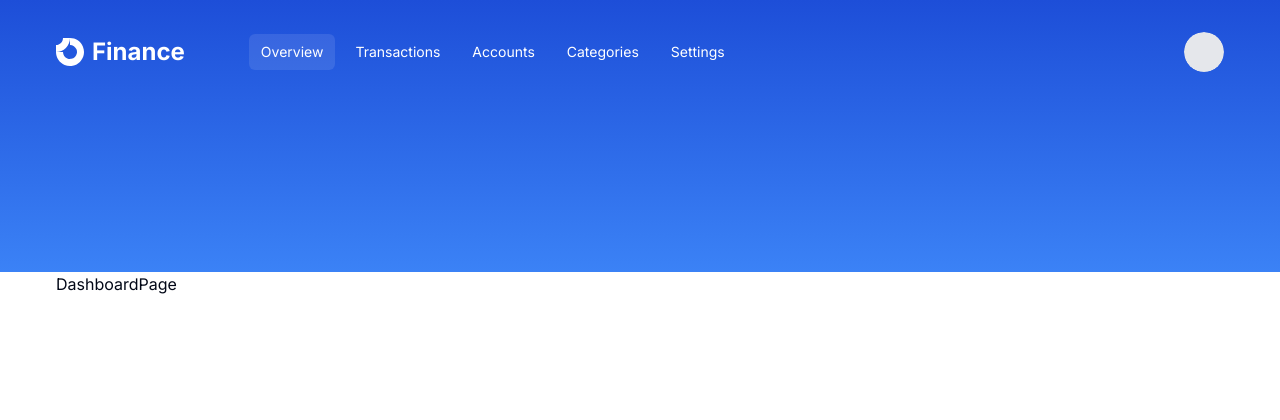
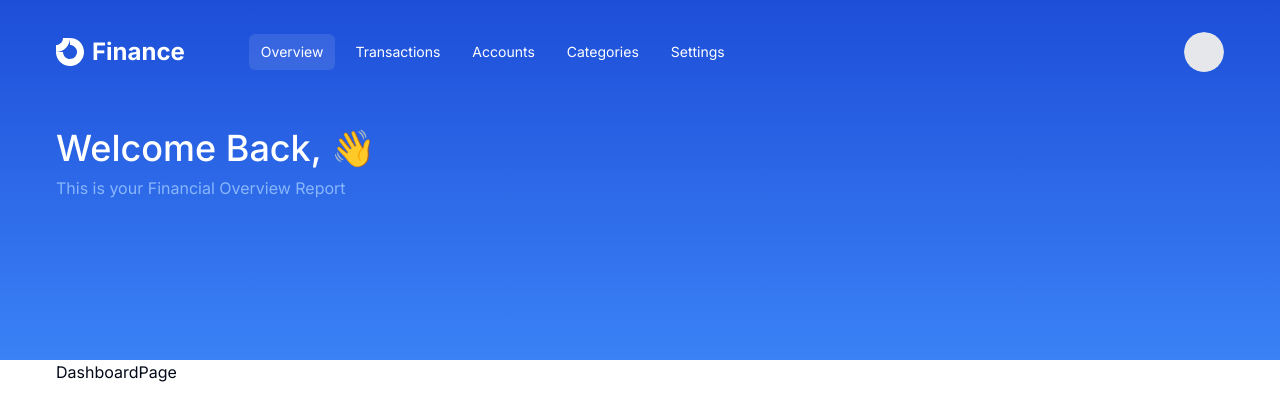
Before and after one commit to sakilk130/finance-app, a Next.js app in the folder web/: page / in a window 1280 px wide. Shown: the top 420 px of the page. Built offline with nearby package versions, Linux system fonts and the light colour scheme.

Commit message:
feat: web: welcome message component

```diff
--- a/web/components/header.tsx
+++ b/web/components/header.tsx
@@ -3,6 +3,7 @@ import React from 'react';
 import { HeaderLogo } from './header-logo';
 import { Navigation } from './navigation';
 import { UserMenu } from './user-menu';
+import { WelcomeMsg } from './welcome-msg';
 
 const Header = () => {
   return (
@@ -15,6 +16,7 @@ const Header = () => {
           </div>
           <UserMenu />
         </div>
+        <WelcomeMsg />
       </div>
     </header>
   );
--- /dev/null
+++ b/web/components/welcome-msg.tsx
@@ -0,0 +1,23 @@
+'use client';
+
+import React from 'react';
+
+import { RootState } from '@/redux/reducers';
+import { useAppSelector } from '@/redux/store';
+
+const WelcomeMsg = () => {
+  const user = useAppSelector((state: RootState) => state.auth.user);
+
+  return (
+    <div className="space-y-2 mb-4">
+      <h2 className="text-2xl font-medium text-white lg:text-4xl">
+        Welcome Back, {user?.name} 👋
+      </h2>
+      <p className="text-sm lg:text-base text-[#89b6fd]">
+        This is your Financial Overview Report
+      </p>
+    </div>
+  );
+};
+
+export { WelcomeMsg };
```
